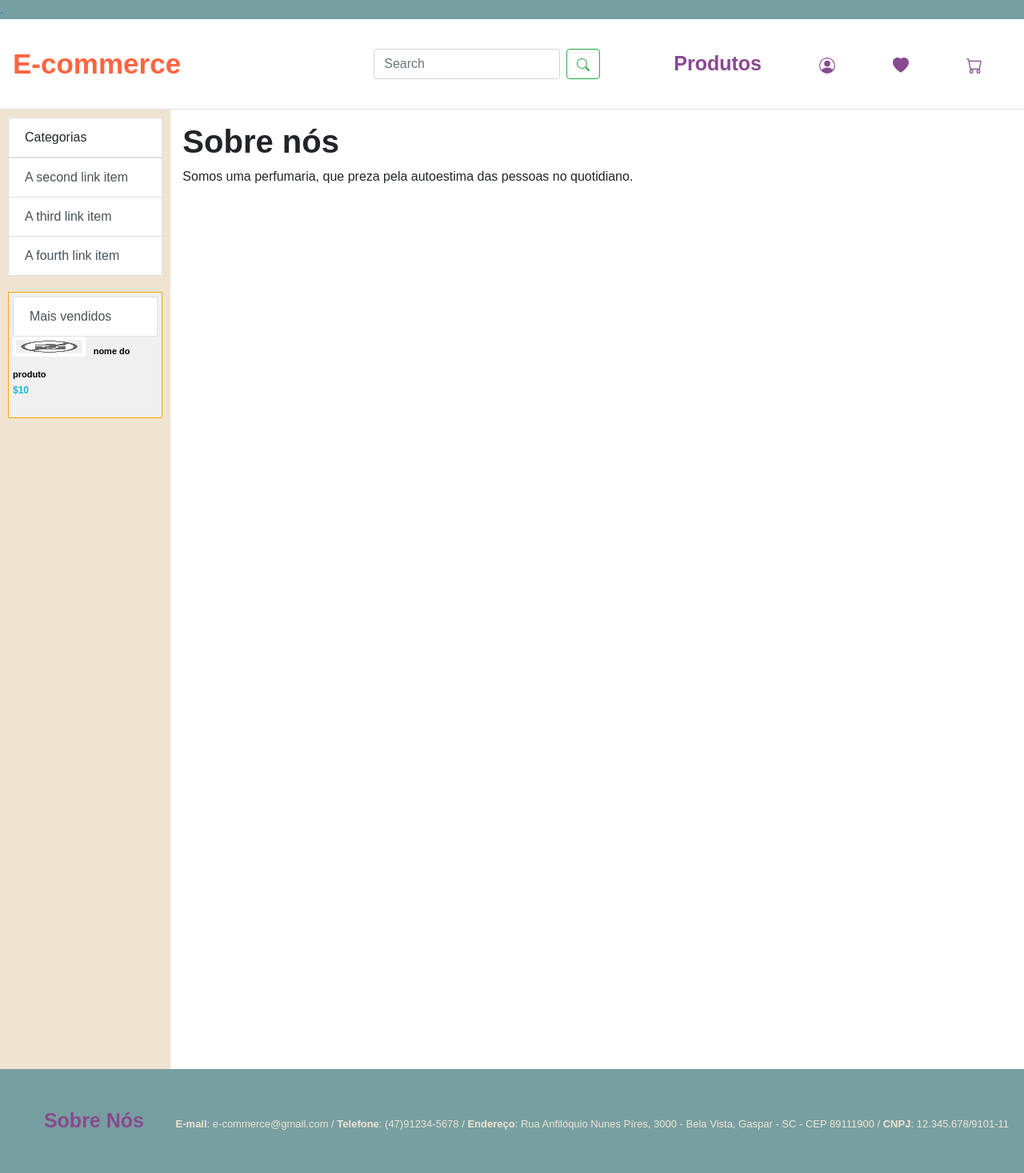
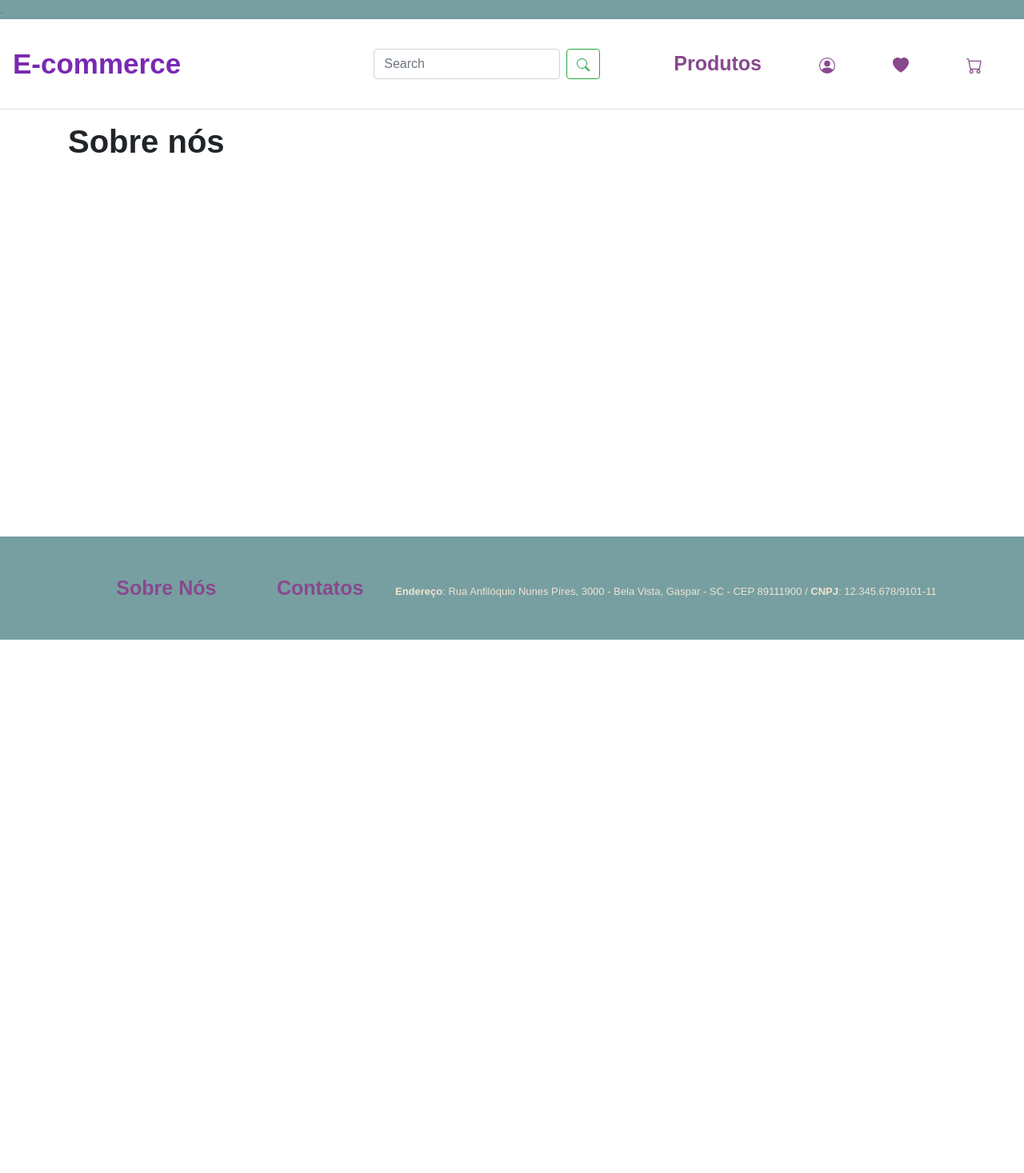
Before and after one commit to eduardasneves18/EasyDrink, a Django app: page /about/ in a window 1280 px wide. Shown: the whole page at 80% size. After the commit the page ends 800 px from the top, so only its background shows below. Run offline with Django 3.2, Linux system fonts and the light colour scheme.

Commit message:
alteações na base e templates

```diff
--- a/frontend/pages/static/css/style_base.css
+++ b/frontend/pages/static/css/style_base.css
@@ -18,26 +18,21 @@ body {
 
 .active {
   font-weight: bold;
-  color: #FF6542;
+  color: #7929b3;
   font-size: 35px;
   ;
 }
 
 .footer {
-  position: relative;
+  position:fixed;
   bottom: 0;
   grid-area: auto;
   width: 100%;
   min-height: 5%;
-  ;
   color: #EFE4D2;
   background-color: #779FA1;
-
   padding: 10px;
-
   display: flex;
-  /* justify-content: center; */
-
   justify-content: center;
   font-size: 13px;
 }
@@ -121,7 +116,7 @@ body {
   background: #f0f0f0;
   margin-bottom: 36px;
   border: 1px solid #dbdbdb;
-  border-color: orange;
+  border-color: transparent;
   width: 100%;
 }
 
@@ -139,32 +134,6 @@ body {
 }
 
 
-.bs_box {
-  clear: both;
-  margin-bottom: 20px
-}
-
-.bs_box img {
-  float: left;
-  margin-right: 10px;
-  border: 4px solid #fff
-}
-
-.bs_box h4 {
-  margin-bottom: 0
-}
-
-.bs_box h4 a {
-  font-size: 11px;
-  color: #000;
-  font-weight: 700
-}
-
-.bs_box .price {
-  font-size: 12px;
-  font-weight: 700;
-  color: #11bdd1
-}
 
 .fluid-content {
   width: 100%;
--- a/frontend/pages/urls.py
+++ b/frontend/pages/urls.py
@@ -1,16 +1,14 @@
 from django.urls import path
 
-from .views import AboutPageView, HomePageView
+from .views import AboutPageView, HomePageView, ContactsPageView
 
 #, ProdutoView, ProductsDetailView, category_list
 
 app_name = "pages"
 
 urlpatterns = [
+    path("", HomePageView.as_view(), name="home"),
     path("about/", AboutPageView.as_view(), name="about"),
-    path("", HomePageView.as_view(), name="home"),
-    # path("", category_list, name="home"),
-    # path("products/", ProdutoView.as_view(), name="products"),
-    # path("products/detail", ProductsDetailView.as_view(), name="productDetail"),
+    path("contacts/", ContactsPageView.as_view(), name="contacts")
 
 ]
--- a/frontend/pages/views.py
+++ b/frontend/pages/views.py
@@ -1,23 +1,14 @@
 from django.views.generic import TemplateView
 from django.shortcuts import get_object_or_404, redirect, render
 from services import category
+
+class HomePageView(TemplateView):
+    template_name = 'home.html'
+
 
 class AboutPageView(TemplateView):
     template_name = 'about.html'
 
 
-class HomePageView(TemplateView):
-    template_name = 'home.html'
-
-
-# class ProdutoView(TemplateView):
-#     template_name = 'products/products_list.html'
-
-
-# class ProductsDetailView(TemplateView):
-#     template_name = 'products/product_detail.html'
-
-
-# def category_list(request):
-#     categories = category.get_categories()
-#     return render(request, "home.html", categories)
+class ContactsPageView(TemplateView):
+    template_name = 'contacts.html'
--- a/frontend/templates/about.html
+++ b/frontend/templates/about.html
@@ -1,4 +1,4 @@
-{% extends 'base.html' %}
+{% extends 'base/base.html' %}
 
 {% block title %}Sobre Nós{% endblock title %}
 
@@ -6,9 +6,9 @@
 
 <div class="container my-3">
     <h1 class="font-weight-bold">Sobre nós</h1>
-    <p>
-        Somos uma perfumaria, que preza pela autoestima das pessoas no quotidiano.
-    </p>
+    {% comment %} <p>
+
+    </p> {% endcomment %}
 </div>
 
 {% endblock content %}
--- a/frontend/templates/base.html
+++ /dev/null
@@ -1,142 +0,0 @@
-{% load static %}
-
-<!DOCTYPE html>
-<html lang="pt-BR">
-
-
-<head>
-    <meta charset="utf-8" />
-    <meta name="viewport" content="width=device-width, initial-scale=1, shrink-to-fit=no" />
-    <link rel="stylesheet" href="https://cdn.jsdelivr.net/npm/bootstrap@4.5.3/dist/css/bootstrap.min.css"
-        integrity="sha384-TX8t27EcRE3e/ihU7zmQxVncDAy5uIKz4rEkgIXeMed4M0jlfIDPvg6uqKI2xXr2" crossorigin="anonymous">
-    <link rel="stylesheet" href="{% static 'css/style_base.css' %}" />
-    <title>{% block title %}EasyDrink{% endblock title %}</title>
-</head>
-
-<body class="grid">
-
-
-    <header class="first">
-        <a href="#"> .</a>
-    </header>
-
-
-    <nav class="navbar navbar-expand-sm py-3 border-bottom navbar-light">
-        <div class="container-nav">
-            <div class="nav-ecommerce">
-                <a href="{% url 'pages:home' %}" class="navbar-brand">
-                    <span class="active">E-commerce</span>
-                </a>
-            </div>
-
-            <button class="navbar-toggler" data-toggle="collapse" data-target="#navbarCollapse">
-                <span class="navbar-toggler-icon"> </span>
-            </button>
-
-            <div class="form-search">
-                <form class="form-inline">
-                    <input class="form-control mr-sm-2" type="search" placeholder="Search" aria-label="Search">
-                    <button class="btn btn-outline-success my-2 my-sm-0" type="submit">
-                        <svg xmlns="http://www.w3.org/2000/svg" width="16" height="16" fill="currentColor"
-                            class="bi bi-search" viewBox="0 0 16 16">
-                            <path
-                                d="M11.742 10.344a6.5 6.5 0 1 0-1.397 1.398h-.001c.03.04.062.078.098.115l3.85 3.85a1 1 0 0 0 1.415-1.414l-3.85-3.85a1.007 1.007 0 0 0-.115-.1zM12 6.5a5.5 5.5 0 1 1-11 0 5.5 5.5 0 0 1 11 0z" />
-                        </svg>
-                    </button>
-                </form>
-            </div>
-
-            <div class="collapse navbar-collapse" id="navbarCollapse">
-                <ul class="navbar-nav ml-auto">
-
-                    <li class="nav-item">
-                        <a class='nav-item-personalize' href="products/"
-                            class="nav-link lead mr-4 font-weight-bold">Produtos</a>
-                    </li>
-
-                    <li class="nav-item ">
-                        <a class='nav-item-personalize' href="{% url 'pages:about' %}"
-                            class="nav-link lead mr-4 font-weight-bold"><svg xmlns="http://www.w3.org/2000/svg"
-                                width="20" height="20" fill="currentColor" class="bi bi-person-circle"
-                                viewBox="0 0 16 16">
-                                <path d="M11 6a3 3 0 1 1-6 0 3 3 0 0 1 6 0z" />
-                                <path fill-rule="evenodd"
-                                    d="M0 8a8 8 0 1 1 16 0A8 8 0 0 1 0 8zm8-7a7 7 0 0 0-5.468 11.37C3.242 11.226 4.805 10 8 10s4.757 1.225 5.468 2.37A7 7 0 0 0 8 1z" />
-                            </svg>
-                        </a>
-                    </li>
-
-
-                    <li class="nav-item ">
-                        <a class='nav-item-personalize' href="{% url 'pages:about' %}"
-                            class="nav-link lead mr-4 font-weight-bold"><svg xmlns="http://www.w3.org/2000/svg"
-                                width="20" height="20" fill="currentColor" class="bi bi-heart-fill" viewBox="0 0 16 16">
-                                <path fill-rule="evenodd"
-                                    d="M8 1.314C12.438-3.248 23.534 4.735 8 15-7.534 4.736 3.562-3.248 8 1.314z" />
-                            </svg>
-                        </a>
-                    </li>
-
-                    <li class="nav-item ">
-                        <a class='nav-item-personalize' href="#" class="nav-link lead mr-4 font-weight-bold"><svg
-                                xmlns="http://www.w3.org/2000/svg" width="20" height="20" fill="currentColor"
-                                class="bi bi-cart" viewBox="0 0 16 16">
-                                <path
-                                    d="M0 1.5A.5.5 0 0 1 .5 1H2a.5.5 0 0 1 .485.379L2.89 3H14.5a.5.5 0 0 1 .491.592l-1.5 8A.5.5 0 0 1 13 12H4a.5.5 0 0 1-.491-.408L2.01 3.607 1.61 2H.5a.5.5 0 0 1-.5-.5zM3.102 4l1.313 7h8.17l1.313-7H3.102zM5 12a2 2 0 1 0 0 4 2 2 0 0 0 0-4zm7 0a2 2 0 1 0 0 4 2 2 0 0 0 0-4zm-7 1a1 1 0 1 1 0 2 1 1 0 0 1 0-2zm7 0a1 1 0 1 1 0 2 1 1 0 0 1 0-2z" />
-                            </svg>
-                        </a>
-                    </li>
-
-                </ul>
-            </div>
-        </div>
-    </nav>
-
-    <div class="main-container">
-        <aside class="menu col-lg-2 col-md-6">
-
-            {% include "category_list.html" %}
-
-            <div class="sidebar_box">
-                <div class="content">
-                    <a href="#" class="list-group-item list-group-item-action">Mais vendidos</a>
-
-                    <div class="bs_box">
-                        <a href="#"><img src="{% static 'images/no-image.png' %}" alt="image"
-                                style="width:50%; height: 25px" /></a>
-                        <h4><a href="#">nome do produto</a></h4>
-                        <p class="price">$10</p>
-                        <div class="cleaner"></div>
-                    </div>
-                </div>
-            </div>
-        </aside>
-
-        <main class="fluid-content">
-            {% block content %}
-            {% endblock content %}
-        </main>
-    </div>
-
-
-    <footer class="footer">
-        <div>
-            <a class='nav-item-personalize' href="{% url 'pages:about' %}"
-                class="nav-link lead mr-4 font-weight-bold">Sobre Nós</a>
-            <strong> E-mail</strong>: e-commerce@gmail.com /
-            <strong>Telefone</strong>: (47)91234-5678 /
-            <strong>Endereço</strong>: Rua Anfilóquio Nunes Píres, 3000 - Bela Vista, Gaspar - SC - CEP 89111900 /
-            <strong>CNPJ</strong>: 12.345.678/9101-11
-        </div>
-    </footer>
-
-
-    <script src="https://code.jquery.com/jquery-3.5.1.slim.min.js"
-        integrity="sha384-DfXdz2htPH0lsSSs5nCTpuj/zy4C+OGpamoFVy38MVBnE+IbbVYUew+OrCXaRkfj"
-        crossorigin="anonymous"></script>
-    <script src="https://cdn.jsdelivr.net/npm/bootstrap@4.5.3/dist/js/bootstrap.bundle.min.js"
-        integrity="sha384-ho+j7jyWK8fNQe+A12Hb8AhRq26LrZ/JpcUGGOn+Y7RsweNrtN/tE3MoK7ZeZDyx"
-        crossorigin="anonymous"></script>
-</body>
-
-</html>
--- /dev/null
+++ b/frontend/templates/base/base.html
@@ -0,0 +1,10 @@
+{% load static %}
+
+{% include 'base/nav.html' %}
+
+
+    {% block content %}
+    {% endblock content %}
+
+
+{% include 'base/footer.html'%}
--- /dev/null
+++ b/frontend/templates/base/footer.html
@@ -0,0 +1,12 @@
+{% load static %}
+
+    <footer class="footer">
+        <div>
+            <a class='nav-item-personalize' href="{% url 'pages:about' %}" class="nav-link lead mr-4 font-weight-bold">Sobre Nós</a>
+
+            <a class='nav-item-personalize' href="{% url 'pages:contacts' %}" class="nav-link lead mr-4 font-weight-bold">Contatos</a>
+
+            <strong>Endereço</strong>: Rua Anfilóquio Nunes Píres, 3000 - Bela Vista, Gaspar - SC - CEP 89111900 /
+            <strong>CNPJ</strong>: 12.345.678/9101-11
+        </div>
+    </footer>
--- /dev/null
+++ b/frontend/templates/base/nav.html
@@ -0,0 +1,104 @@
+{% load static %}
+
+<!DOCTYPE html>
+<html lang="pt-BR">
+
+
+    <head>
+        <meta charset="utf-8" />
+        <meta name="viewport" content="width=device-width, initial-scale=1, shrink-to-fit=no" />
+        <link rel="stylesheet" href="https://cdn.jsdelivr.net/npm/bootstrap@4.5.3/dist/css/bootstrap.min.css"
+            integrity="sha384-TX8t27EcRE3e/ihU7zmQxVncDAy5uIKz4rEkgIXeMed4M0jlfIDPvg6uqKI2xXr2" crossorigin="anonymous">
+        <link rel="stylesheet" href="{% static 'css/style_base.css' %}" />
+        <title>{% block title %}EasyDrink{% endblock title %}</title>
+    </head>
+
+    <body class="grid">
+
+
+        <header class="first">
+            <a href="#"> .</a>
+        </header>
+
+
+        <nav class="navbar navbar-expand-sm py-3 border-bottom navbar-light">
+            <div class="container-nav">
+                <div class="nav-ecommerce">
+                    <a href="{% url 'pages:home' %}" class="navbar-brand">
+                        <span class="active">E-commerce</span>
+                    </a>
+                </div>
+
+                <button class="navbar-toggler" data-toggle="collapse" data-target="#navbarCollapse">
+                    <span class="navbar-toggler-icon"> </span>
+                </button>
+
+                <div class="form-search">
+                    <form class="form-inline">
+                        <input class="form-control mr-sm-2" type="search" placeholder="Search" aria-label="Search">
+                        <button class="btn btn-outline-success my-2 my-sm-0" type="submit">
+                            <svg xmlns="http://www.w3.org/2000/svg" width="16" height="16" fill="currentColor"
+                                class="bi bi-search" viewBox="0 0 16 16">
+                                <path
+                                    d="M11.742 10.344a6.5 6.5 0 1 0-1.397 1.398h-.001c.03.04.062.078.098.115l3.85 3.85a1 1 0 0 0 1.415-1.414l-3.85-3.85a1.007 1.007 0 0 0-.115-.1zM12 6.5a5.5 5.5 0 1 1-11 0 5.5 5.5 0 0 1 11 0z" />
+                            </svg>
+                        </button>
+                    </form>
+                </div>
+
+                <div class="collapse navbar-collapse" id="navbarCollapse">
+                    <ul class="navbar-nav ml-auto">
+
+                        <li class="nav-item">
+                            <a class='nav-item-personalize' href="products/"
+                                class="nav-link lead mr-4 font-weight-bold">Produtos</a>
+                        </li>
+
+                        <li class="nav-item ">
+                            <a class='nav-item-personalize' href="{% url 'pages:about' %}"
+                                class="nav-link lead mr-4 font-weight-bold"><svg xmlns="http://www.w3.org/2000/svg"
+                                    width="20" height="20" fill="currentColor" class="bi bi-person-circle"
+                                    viewBox="0 0 16 16">
+                                    <path d="M11 6a3 3 0 1 1-6 0 3 3 0 0 1 6 0z" />
+                                    <path fill-rule="evenodd"
+                                        d="M0 8a8 8 0 1 1 16 0A8 8 0 0 1 0 8zm8-7a7 7 0 0 0-5.468 11.37C3.242 11.226 4.805 10 8 10s4.757 1.225 5.468 2.37A7 7 0 0 0 8 1z" />
+                                </svg>
+                            </a>
+                        </li>
+
+
+                        <li class="nav-item ">
+                            <a class='nav-item-personalize' href="{% url 'pages:about' %}"
+                                class="nav-link lead mr-4 font-weight-bold"><svg xmlns="http://www.w3.org/2000/svg"
+                                    width="20" height="20" fill="currentColor" class="bi bi-heart-fill" viewBox="0 0 16 16">
+                                    <path fill-rule="evenodd"
+                                        d="M8 1.314C12.438-3.248 23.534 4.735 8 15-7.534 4.736 3.562-3.248 8 1.314z" />
+                                </svg>
+                            </a>
+                        </li>
+
+                        <li class="nav-item ">
+                            <a class='nav-item-personalize' href="#" class="nav-link lead mr-4 font-weight-bold"><svg
+                                    xmlns="http://www.w3.org/2000/svg" width="20" height="20" fill="currentColor"
+                                    class="bi bi-cart" viewBox="0 0 16 16">
+                                    <path
+                                        d="M0 1.5A.5.5 0 0 1 .5 1H2a.5.5 0 0 1 .485.379L2.89 3H14.5a.5.5 0 0 1 .491.592l-1.5 8A.5.5 0 0 1 13 12H4a.5.5 0 0 1-.491-.408L2.01 3.607 1.61 2H.5a.5.5 0 0 1-.5-.5zM3.102 4l1.313 7h8.17l1.313-7H3.102zM5 12a2 2 0 1 0 0 4 2 2 0 0 0 0-4zm7 0a2 2 0 1 0 0 4 2 2 0 0 0 0-4zm-7 1a1 1 0 1 1 0 2 1 1 0 0 1 0-2zm7 0a1 1 0 1 1 0 2 1 1 0 0 1 0-2z" />
+                                </svg>
+                            </a>
+                        </li>
+
+                    </ul>
+                </div>
+            </div>
+        </nav>
+
+        <div class="main-container">
+            <main class="fluid-content">
+                {% block content %}
+                {% endblock content %}
+            </main>
+        </div>
+
+    </body>
+
+</html>
--- a/frontend/templates/category_list.html
+++ /dev/null
@@ -1,14 +0,0 @@
-{% comment %} {% extends 'base.html' %} {% endcomment %}
-{% load static %}
-{% comment %} {% block category-list %} {% endcomment %}
-    <div class="list-group">
-        <div class="list-group-item">
-            Categorias
-        </div>
-        <div>
-            <a href="#" class="list-group-item list-group-item-action">A second link item</a>
-            <a href="#" class="list-group-item list-group-item-action">A third link item</a>
-            <a href="#" class="list-group-item list-group-item-action">A fourth link item</a>
-        </div>
-    </div>
-{% comment %} {% endblock %} {% endcomment %}
```
Also changed, not shown: frontend/templates/base/aside.html (added, +20 -0 lines), frontend/templates/categories/category_list.html (added, +15 -0 lines), frontend/templates/contacts.html (added, +8 -0 lines), frontend/templates/home.html (+14 -5 lines), frontend/templates/products/products_bestsellers.html (+14 -0 lines), frontend/templates/products/products_list.html (+0 -8 lines).
